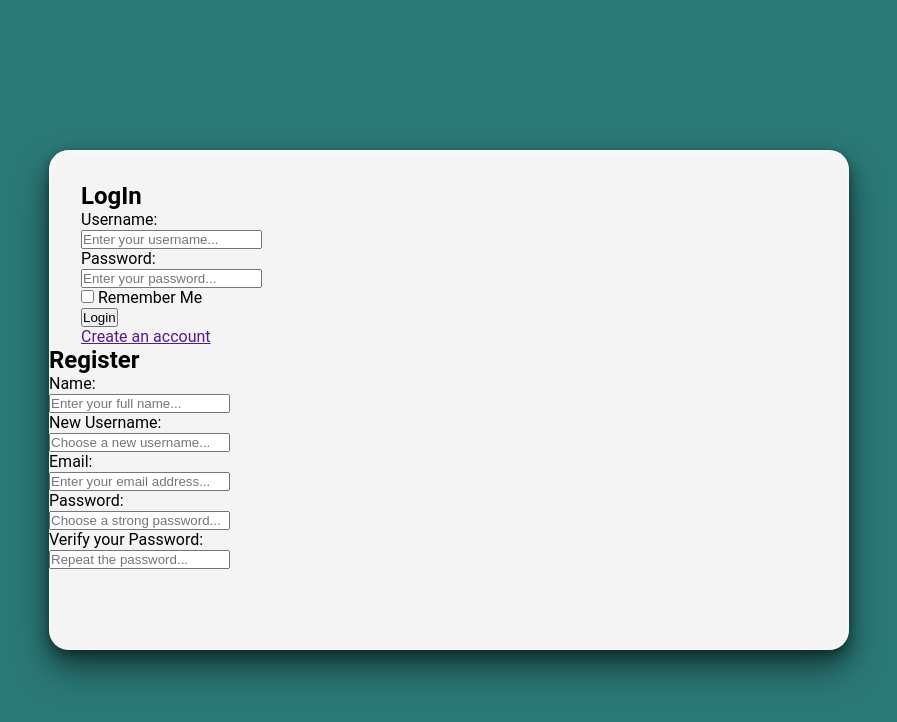
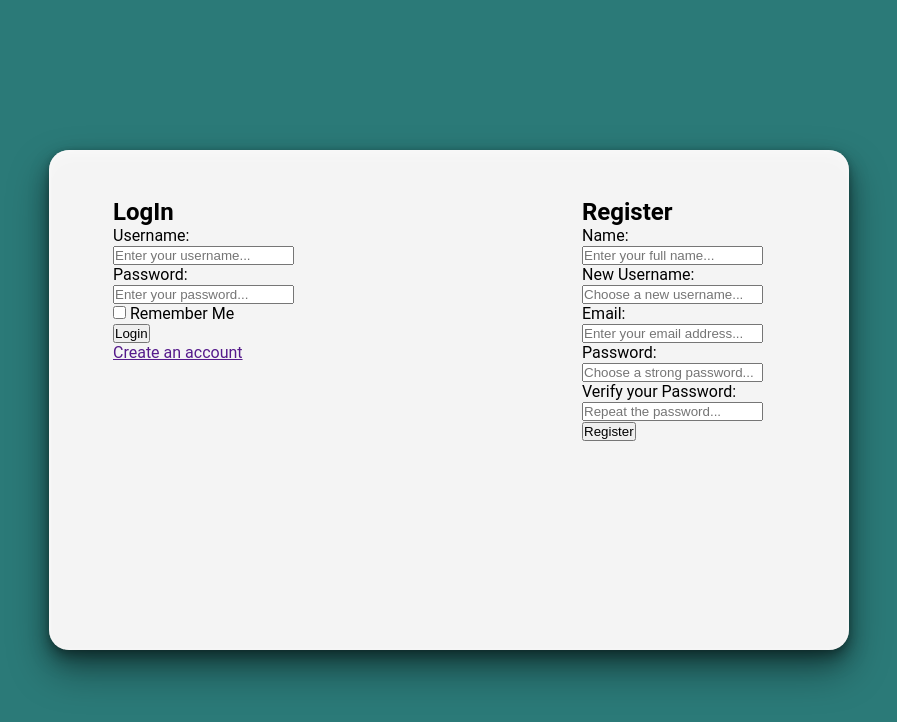
Before and after one commit to a-grade-99/Login-Page, a plain HTML site: page lindex.html in a window 1280 px wide. Shown: the whole page, without its empty margins (191-1088 px from the left). Drawn offline with Linux system fonts and the light colour scheme.

Commit message:
added a register button and improved the look of the container

```diff
--- a/index.css
+++ b/index.css
@@ -26,10 +26,12 @@ body{
     inset 0 0 5px rgba(255, 255, 255, 0.4),
     inset 0 5px 10px rgba(255, 255, 255, 0.3),
     inset 0 10px 20px rgba(255, 255, 255, 0.2);
+
+    display: flex;
 }
 
 .login{
-    margin: 2rem 0 0 2rem;
+    margin: 3rem 0 0 4rem;
 }
 
 input:focus:invalid{
@@ -39,3 +41,7 @@ input:focus:invalid{
 input:focus:valid{
     border: 1px solid green;
 }
+
+.register{
+    margin: 3rem 0 0 18rem;
+}
--- a/lindex.html
+++ b/lindex.html
@@ -48,6 +48,7 @@
                     <label for="verify">Verify your Password:</label><br>
                     <input type="password" id="verify" placeholder="Repeat the password..." required>
                 </div>
+                <button type="submit">Register</button>
             </form>
         </div>
     </div>
```
